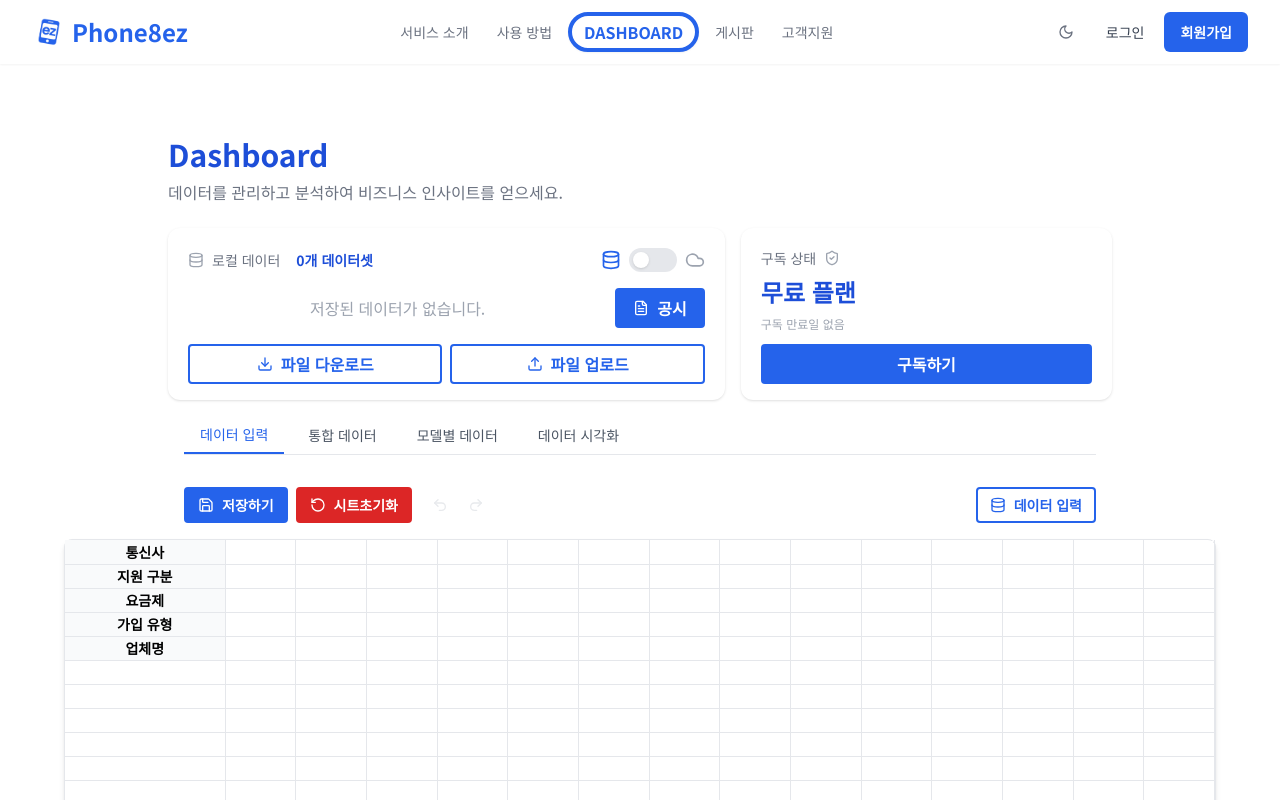
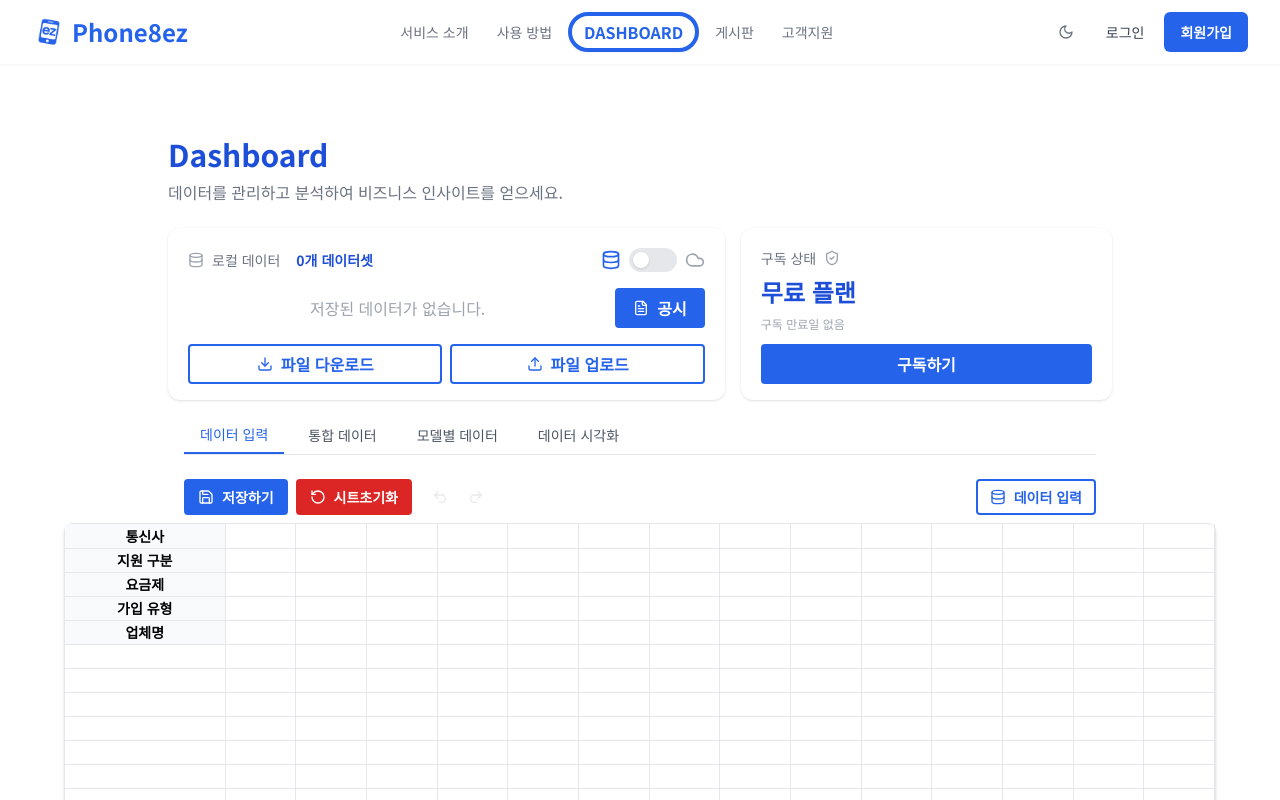
Before and after one commit to UrazilLand/phone8ez, a Next.js app: page /dashboard in a window 1280 px wide. Shown: the top 800 px of the page. Built offline with nearby package versions, Linux system fonts and the light colour scheme; a web font is replaced by a local one.

Commit message:
대시보드 시트 레이아웃 조정

```diff
--- a/src/app/dashboard/components/data-input/DataInputHeader.tsx
+++ b/src/app/dashboard/components/data-input/DataInputHeader.tsx
@@ -52,7 +52,7 @@
 
   return (
     <>
-      <div className="flex items-center justify-between p-4">
+      <div className="flex items-center justify-between px-4 py-2">
         <div className="flex items-center gap-2">
           <Button
             className={`${BUTTON_THEME.primary} flex items-center gap-2`}
--- a/src/app/dashboard/components/integrated/IntegratedHeader.tsx
+++ b/src/app/dashboard/components/integrated/IntegratedHeader.tsx
@@ -33,7 +33,7 @@
   onOpenFilterModal,
 }: IntegratedHeaderProps) {
   return (
-    <div className="flex items-center justify-between p-4">
+    <div className="flex items-center justify-between px-4 py-2">
       <div className="flex items-center gap-2">
         <Button
           className={`${BUTTON_THEME.primary} flex items-center gap-2`}
```
